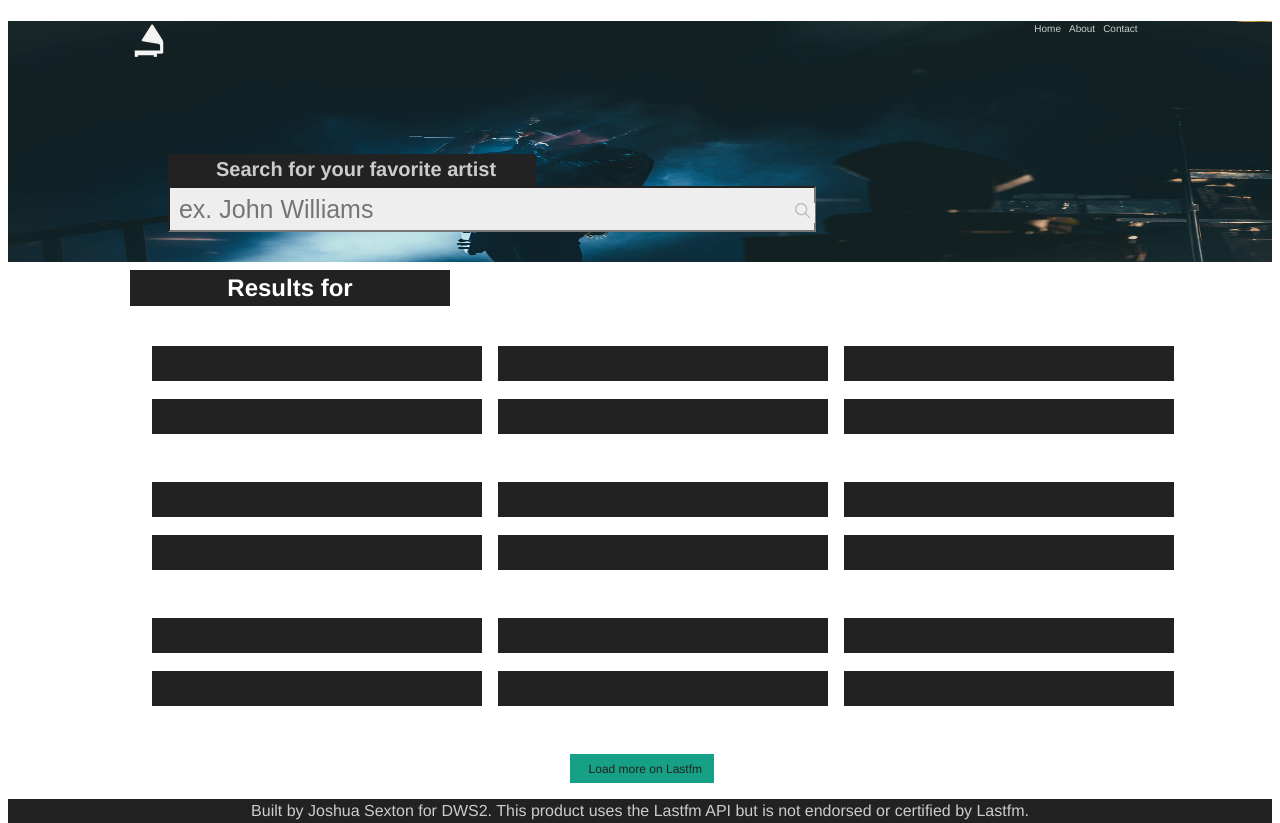
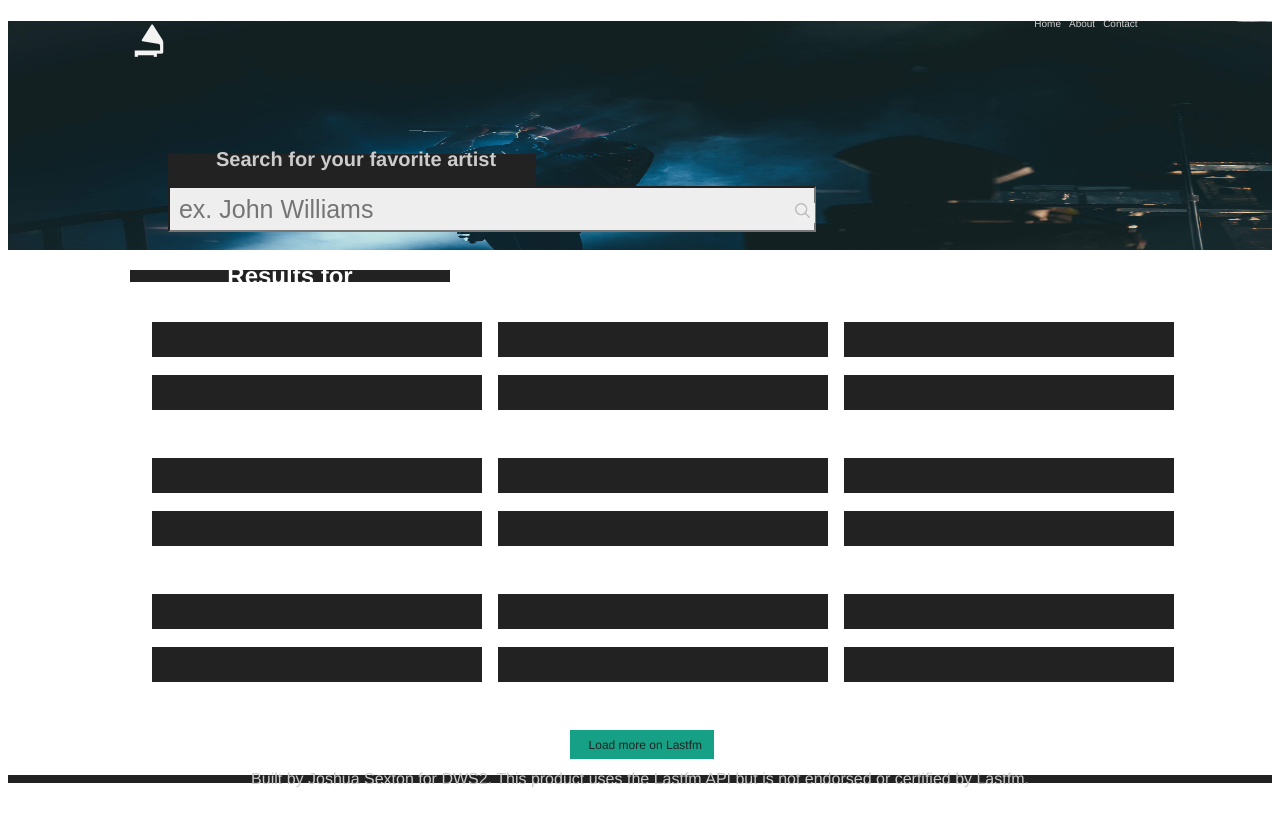
Before and after one commit to joshuasextondws2/SextonJoshua_dws2, a website: page index.html in a window 1280 px wide. After the commit the page ends 800 px from the top, so only its background shows below. Drawn offline with Linux system fonts and the light colour scheme.

Commit message:
test continues

```diff
--- a/scss/base/_base.scss
+++ b/scss/base/_base.scss
@@ -29,7 +29,7 @@ html{
 		background-color: $neutral-color;
 		font-family: $font-stack;
 		font-size: 16px;
-		line-height:1.5;
+		line-height:.5;
 		color: $copy-color;
 		height:100%;
 	}
```
Also changed, not shown: css/main.css.
